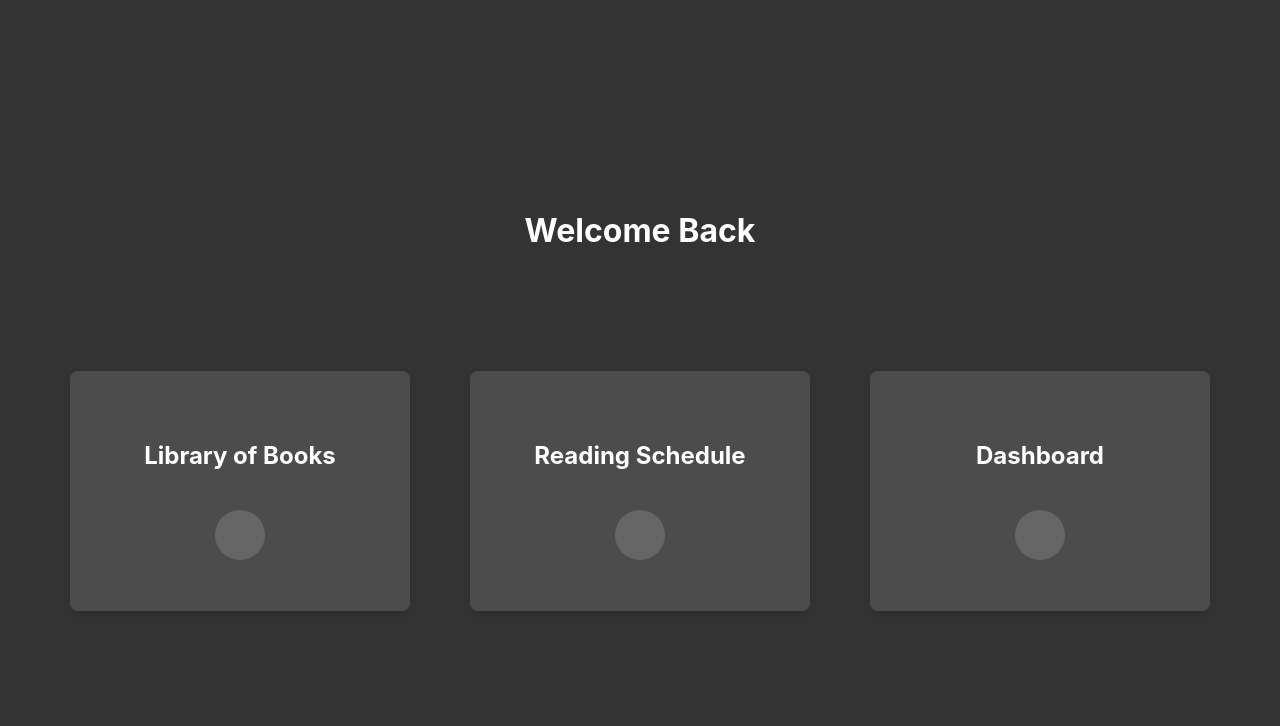
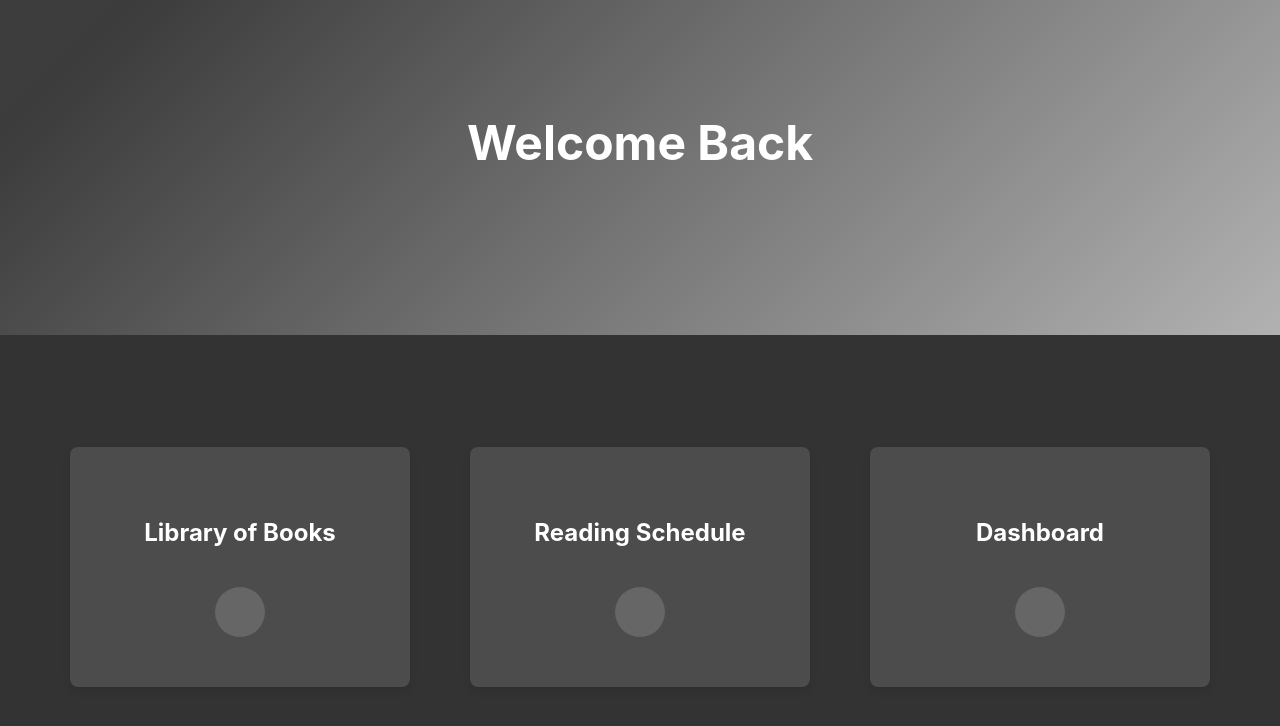
Before and after one commit to Hack4Impact-UMD/All-District-Reads-Web, a React (Create React App) app in the folder client/my-app/: page / in a window 1280 px wide. Shown: the top 726 px of the page. Built offline with nearby package versions, Linux system fonts and the light colour scheme.

Commit message:
added animation changes for the home page.

```diff
--- a/client/my-app/src/Home.css
+++ b/client/my-app/src/Home.css
@@ -8,10 +8,50 @@
     color: white;
 }
 
+@keyframes backgroundShift {
+    0% {
+        background-position: 0% 50%;
+    }
+
+    50% {
+        background-position: 100% 50%;
+    }
+
+    100% {
+        background-position: 0% 50%;
+    }
+}
+
+
+.top-half {
+    background: linear-gradient(-45deg, #e9e8e8, #3C3C3C, #4C4C4C, #2C2C2C);
+    background-size: 400% 400%;
+    animation: backgroundShift 15s ease infinite;
+    width: 100%;
+    display: flex;
+    flex-direction: column;
+    align-items: center;
+    justify-content: center;
+    padding-top: 0;
+    margin-top: 0;
+    flex: 1;
+}
+
+.bottom-half {
+    background: #333;
+    width: 100%;
+    display: flex;
+    flex-direction: column;
+    align-items: center;
+    justify-content: center;
+    flex: 1;
+}
+
+
 .home-header {
     width: 100%;
     max-width: 1200px;
-    margin-bottom: 100px;
+    margin-bottom: 50px;
     text-align: center;
 }
 
@@ -64,6 +104,13 @@
     margin-top: 20px;
 }
 
+.home-header h1 {
+    font-size: 3rem;
+    /* Change this value to the size you desire */
+    margin: 0;
+    padding: 0;
+}
+
 /* Full-width on smaller screens */
 @media (max-width: 768px) {
     .home-main {
--- a/client/my-app/src/Pages/Home.tsx
+++ b/client/my-app/src/Pages/Home.tsx
@@ -4,13 +4,15 @@ import "../Home.css";
 const Home = () => {
     return (
         <div className="home-container">
+            <div className="top-half">
                 <header className="home-header">
                     <h1>Welcome Back</h1>
                     <nav className="home-nav">
 
                     </nav>
                 </header>
-
+            </div>
+            <div className="bottom-half">
                 <main className="home-main">
                     <section className="home-card">
                         <h2>Library of Books</h2>
@@ -26,6 +28,7 @@ const Home = () => {
                     </section>
                 </main>
             </div>
+        </div>
     );
 };
 
```
Lines whose indentation alone changed are shown as unchanged.
